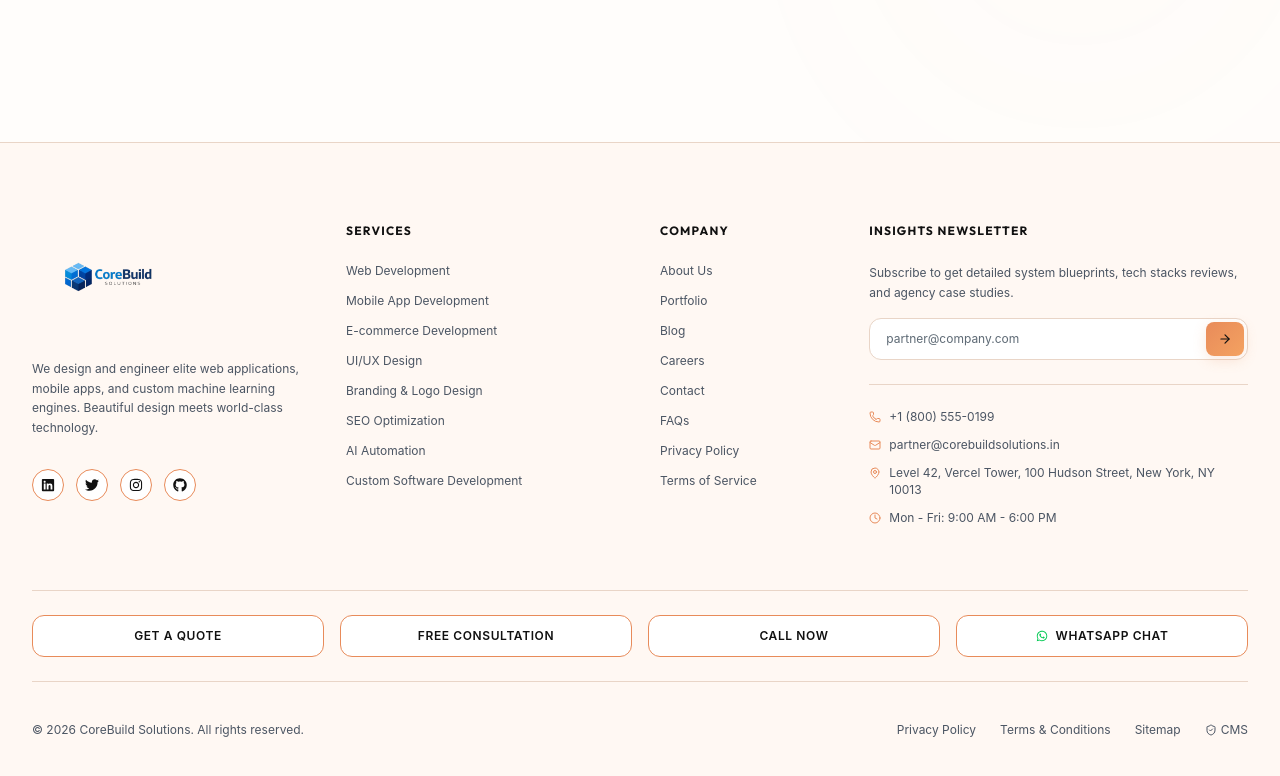
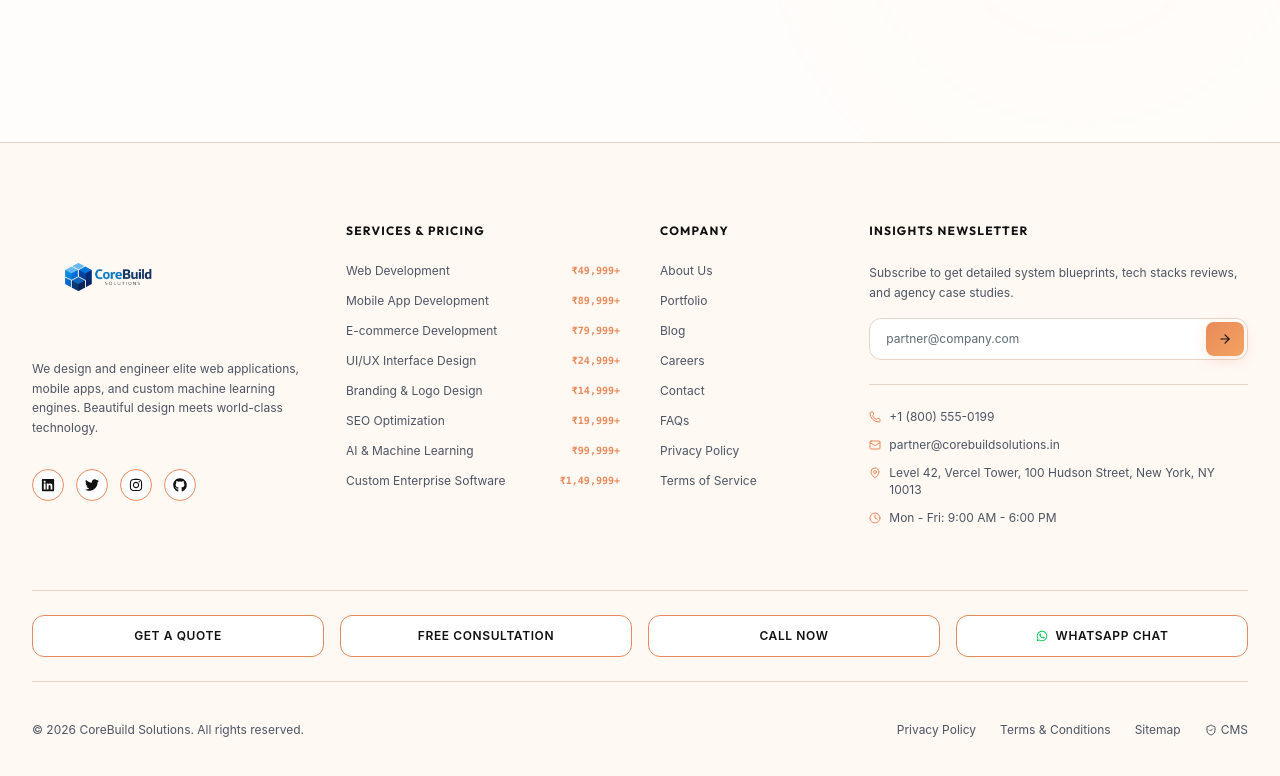
Before and after one commit to Kshitijux/corebuildsolutions, a React (Vite) app in the folder client/: page /contact in a window 1280 px wide. Shown: the part 1616-2392 px from the top of the page. Built offline with nearby package versions, Linux system fonts and the light colour scheme; no server answers; the database is empty.

Commit message:
feat: list all services and baseline pricing labels in footer with direct sub-page routes

```diff
--- a/client/src/components/Footer.tsx
+++ b/client/src/components/Footer.tsx
@@ -111,17 +111,57 @@ export default function Footer() {
           {/* Column 2: Services List (span 3) */}
           <div className="lg:col-span-3">
             <h3 className="font-heading font-bold text-xs uppercase tracking-widest text-slate-900 dark:text-white mb-6">
-              Services
+              Services & Pricing
             </h3>
             <ul className="space-y-3.5 text-xs text-slate-650 dark:text-slate-400">
-              <li><Link to="/services" className="hover:text-blue-600 transition-colors">Web Development</Link></li>
-              <li><Link to="/services" className="hover:text-blue-600 transition-colors">Mobile App Development</Link></li>
-              <li><Link to="/services" className="hover:text-blue-600 transition-colors">E-commerce Development</Link></li>
-              <li><Link to="/services" className="hover:text-blue-600 transition-colors">UI/UX Design</Link></li>
-              <li><Link to="/services" className="hover:text-blue-600 transition-colors">Branding & Logo Design</Link></li>
-              <li><Link to="/services" className="hover:text-blue-600 transition-colors">SEO Optimization</Link></li>
-              <li><Link to="/services" className="hover:text-blue-600 transition-colors">AI Automation</Link></li>
-              <li><Link to="/services" className="hover:text-blue-600 transition-colors">Custom Software Development</Link></li>
+              <li>
+                <Link to="/services/custom-web-applications" className="hover:text-blue-600 transition-colors flex items-center justify-between gap-2">
+                  <span>Web Development</span>
+                  <span className="text-[10px] font-mono text-blue-600 dark:text-blue-400 font-bold shrink-0">₹49,999+</span>
+                </Link>
+              </li>
+              <li>
+                <Link to="/services/mobile-app-development" className="hover:text-blue-600 transition-colors flex items-center justify-between gap-2">
+                  <span>Mobile App Development</span>
+                  <span className="text-[10px] font-mono text-blue-600 dark:text-blue-400 font-bold shrink-0">₹89,999+</span>
+                </Link>
+              </li>
+              <li>
+                <Link to="/services/custom-web-applications" className="hover:text-blue-600 transition-colors flex items-center justify-between gap-2">
+                  <span>E-commerce Development</span>
+                  <span className="text-[10px] font-mono text-blue-600 dark:text-blue-400 font-bold shrink-0">₹79,999+</span>
+                </Link>
+              </li>
+              <li>
+                <Link to="/services/custom-web-applications" className="hover:text-blue-600 transition-colors flex items-center justify-between gap-2">
+                  <span>UI/UX Interface Design</span>
+                  <span className="text-[10px] font-mono text-blue-600 dark:text-blue-400 font-bold shrink-0">₹24,999+</span>
+                </Link>
+              </li>
+              <li>
+                <Link to="/services/custom-web-applications" className="hover:text-blue-600 transition-colors flex items-center justify-between gap-2">
+                  <span>Branding & Logo Design</span>
+                  <span className="text-[10px] font-mono text-blue-600 dark:text-blue-400 font-bold shrink-0">₹14,999+</span>
+                </Link>
+              </li>
+              <li>
+                <Link to="/services/custom-web-applications" className="hover:text-blue-600 transition-colors flex items-center justify-between gap-2">
+                  <span>SEO Optimization</span>
+                  <span className="text-[10px] font-mono text-blue-600 dark:text-blue-400 font-bold shrink-0">₹19,999+</span>
+                </Link>
+              </li>
+              <li>
+                <Link to="/services/ai-machine-learning" className="hover:text-blue-600 transition-colors flex items-center justify-between gap-2">
+                  <span>AI & Machine Learning</span>
+                  <span className="text-[10px] font-mono text-blue-600 dark:text-blue-400 font-bold shrink-0">₹99,999+</span>
+                </Link>
+              </li>
+              <li>
+                <Link to="/services/custom-web-applications" className="hover:text-blue-600 transition-colors flex items-center justify-between gap-2">
+                  <span>Custom Enterprise Software</span>
+                  <span className="text-[10px] font-mono text-blue-600 dark:text-blue-400 font-bold shrink-0">₹1,49,999+</span>
+                </Link>
+              </li>
             </ul>
           </div>
 
```
